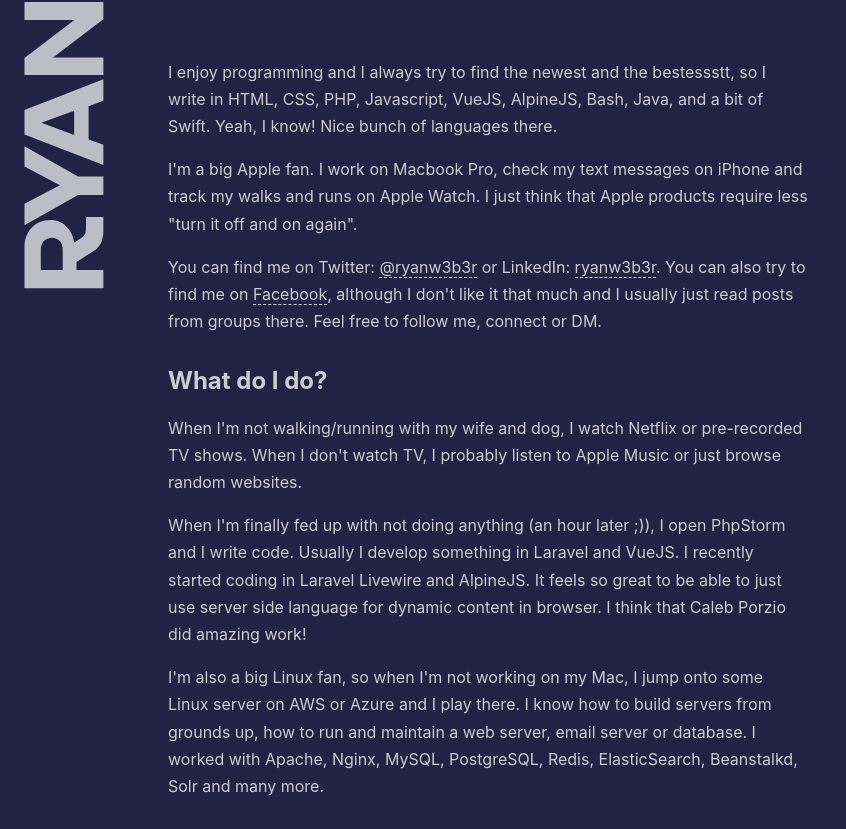
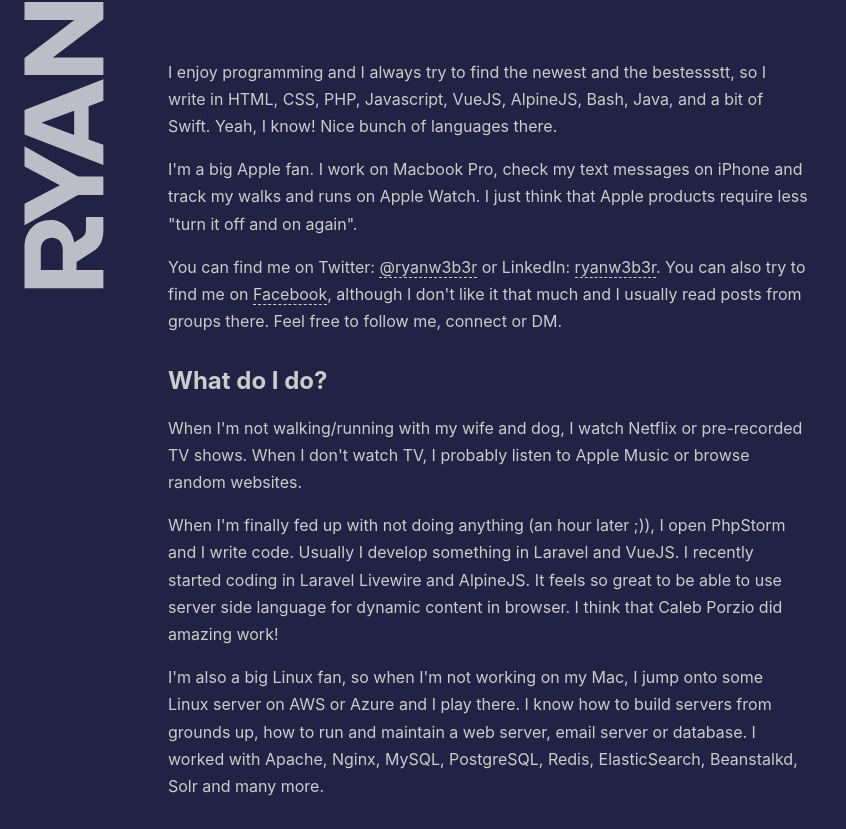
Before and after one commit to rweber7912/ryan-weber.com, a website: page index.html in a window 1280 px wide. Shown: the part 450-1279 px from the top of the page, without its empty margins (0-846 px from the left). Drawn offline with Linux system fonts and the light colour scheme; a web font is replaced by a local one.

Commit message:
add head tags, fix "just" repeats

```diff
--- a/index.html
+++ b/index.html
@@ -2,6 +2,8 @@
 <html lang="en">
     <head>
         <meta charset="utf-8">
+        <meta name="viewport" content="width=device-width, initial-scale=1, shrink-to-fit=no">
+        <meta http-equiv="x-ua-compatible" content="ie=edge">
         <title>Ryan Weber's personal website</title>
         <link href="https://rsms.me/inter/inter.css" rel="stylesheet">
         <link href="/styles.min.css" rel="stylesheet">
@@ -22,6 +24,8 @@
         <meta name="msapplication-TileColor" content="#ffffff">
         <meta name="msapplication-TileImage" content="/img/ms-icon-144x144.png">
         <meta name="theme-color" content="#ffffff">
+        <meta name="keywords" content="apple, ryan, weber, development">
+        <meta name="description" content="Ryan Weber - web developer, devops, full stack engineer.">
     </head>
     <body class="fader">
         <div class="flex">
@@ -65,7 +69,7 @@
                         You can find me on Twitter: <a href="https://twitter.com/ryanw3b3r" title="Twitter">@ryanw3b3r</a> or
                         LinkedIn: <a href="https://www.linkedin.com/in/ryanw3b3r" title="LinkedIn">ryanw3b3r</a>. You can also
                         try to find me on <a href="https://www.facebook.com/ryan.weber.311493" title="Find me on FB!">Facebook</a>,
-                        although I don't like it that much and I usually just read posts from groups there.
+                        although I don't like it that much and I usually read posts from groups there.
                         Feel free to follow me, connect or DM.
                     </p>
                 </section>
@@ -73,12 +77,12 @@
                     <h2>What do I do?</h2>
                     <p>
                         When I'm not walking/running with my wife and dog, I watch Netflix or pre-recorded TV shows.
-                        When I don't watch TV, I probably listen to Apple Music or just browse random websites.
+                        When I don't watch TV, I probably listen to Apple Music or browse random websites.
                     </p>
                     <p>
                         When I'm finally fed up with not doing anything (an hour later ;)), I open PhpStorm and I
                         write code. Usually I develop something in Laravel and VueJS. I recently started coding in
-                        Laravel Livewire and AlpineJS. It feels so great to be able to just use server side
+                        Laravel Livewire and AlpineJS. It feels so great to be able to use server side
                         language for dynamic content in browser. I think that Caleb Porzio did amazing work!
                     </p>
                     <p>
```
